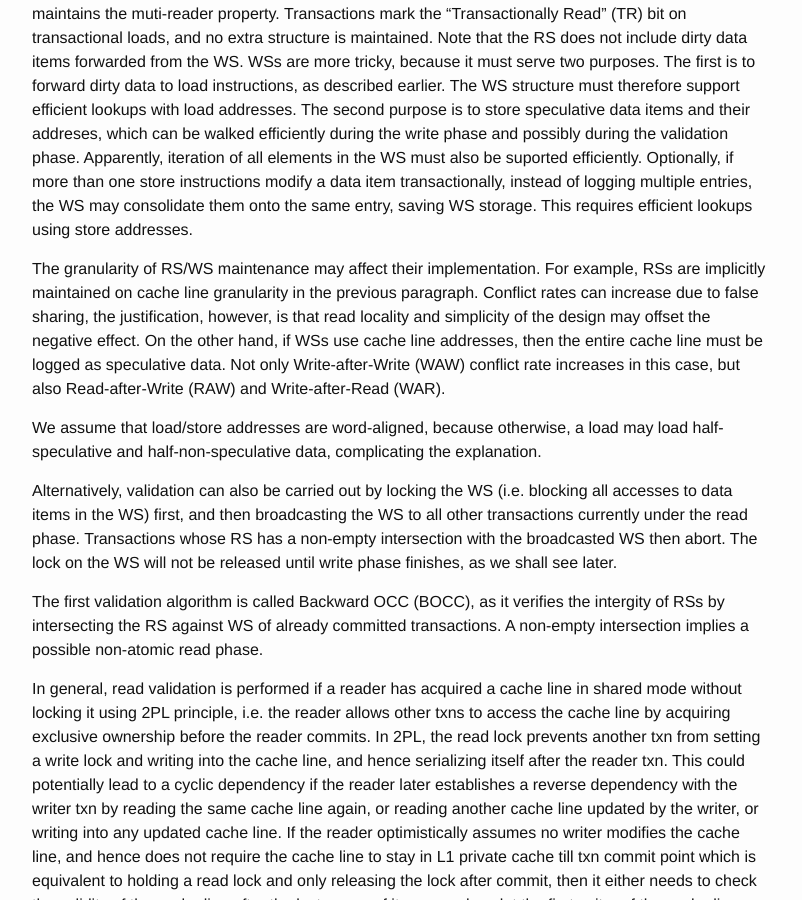
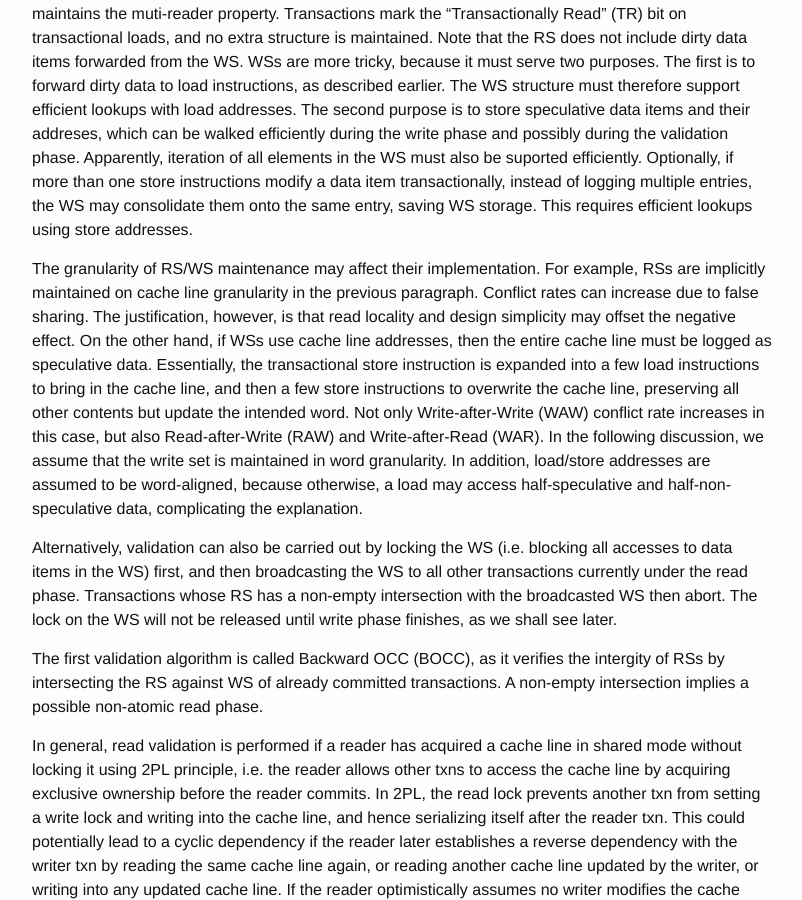
Before and after one commit to wangziqi2013/wangziqi2013.github.io, a Jekyll site: the page built from _posts/2018-03-18-HTM-Hardware-2PL-and-OCC.markdown, in a window 1280 px wide and 900 px high, scrolled down 4014 px. Shown: the whole window, without its empty margins (238-1040 px from the left). Built offline with Jekyll 4.4.1, drawn with Linux system fonts in a browser that asks for light colours.

Commit message:
Finish RS WS granularity

```diff
--- a/_posts/2018-03-18-HTM-Hardware-2PL-and-OCC.markdown
+++ b/_posts/2018-03-18-HTM-Hardware-2PL-and-OCC.markdown
@@ -160,14 +160,15 @@ transactionally, instead of logging multiple entries, the WS may consolidate the
 saving WS storage. This requires efficient lookups using store addresses.
 
 The granularity of RS/WS maintenance may affect their implementation. For example, RSs are implicitly maintained
-on cache line granularity in the previous paragraph. Conflict rates can increase due to false sharing, the justification,
-however, is that read locality and simplicity of the design may offset the negative effect. On the other hand,
-if WSs use cache line addresses, then the entire cache line must be logged as speculative data. Not only
-Write-after-Write (WAW) conflict rate increases in this case, but also Read-after-Write (RAW) and Write-after-Read (WAR).
-
-
-We assume that load/store addresses are word-aligned, because otherwise, a load may load half-speculative
-and half-non-speculative data, complicating the explanation.
+on cache line granularity in the previous paragraph. Conflict rates can increase due to false sharing. The justification,
+however, is that read locality and design simplicity may offset the negative effect. On the other hand,
+if WSs use cache line addresses, then the entire cache line must be logged as speculative data. Essentially,
+the transactional store instruction is expanded into a few load instructions to bring in the cache line, and
+then a few store instructions to overwrite the cache line, preserving all other contents but update the intended word.
+Not only Write-after-Write (WAW) conflict rate increases in this case, but also Read-after-Write (RAW) and Write-after-Read (WAR).
+In the following discussion, we assume that the write set is maintained in word granularity. In addition, load/store addresses are
+assumed to be word-aligned, because otherwise, a load may access half-speculative and half-non-speculative data,
+complicating the explanation.
 
 Alternatively,
 validation can also be carried out by locking the WS (i.e. blocking all accesses to data items in the WS)
```
